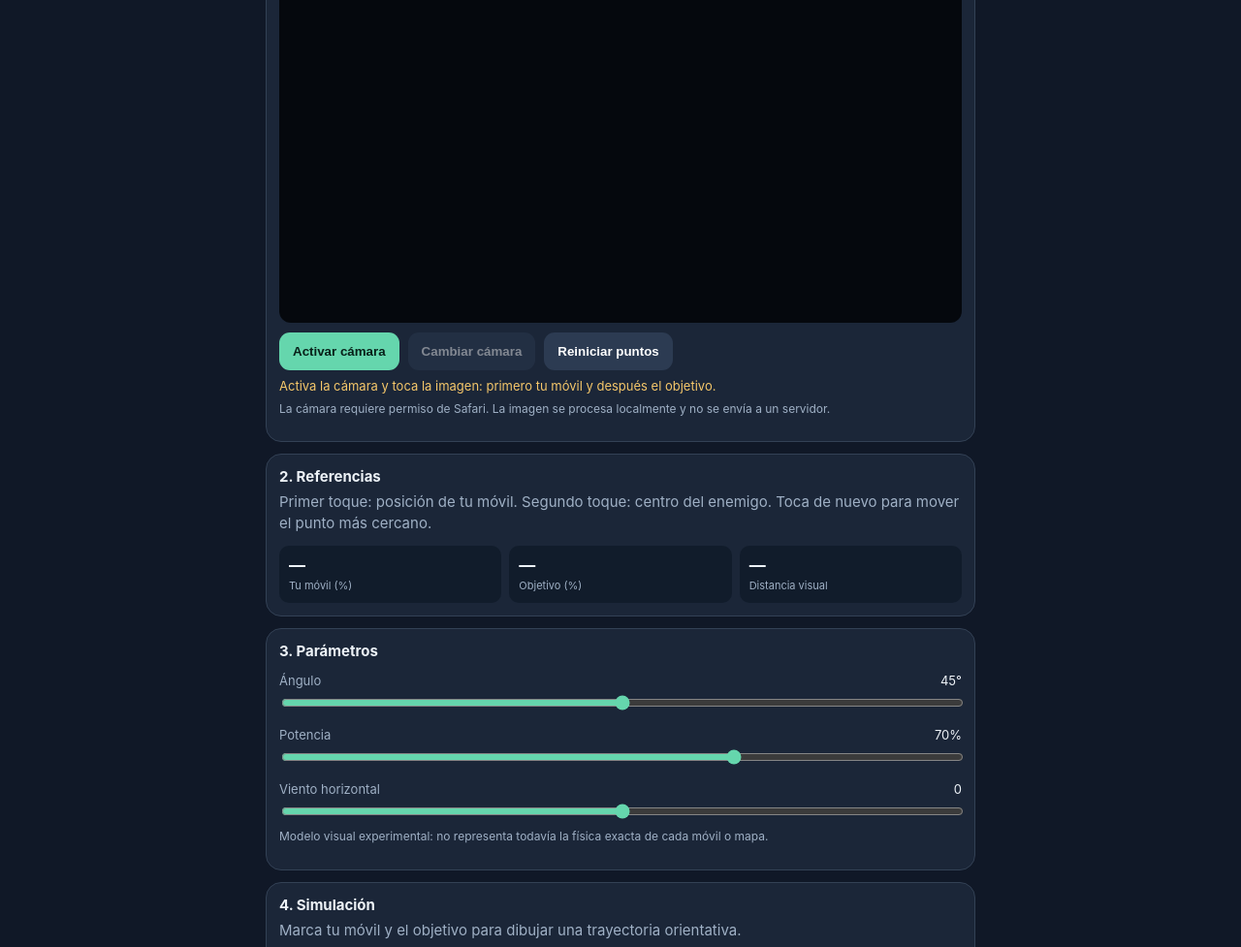
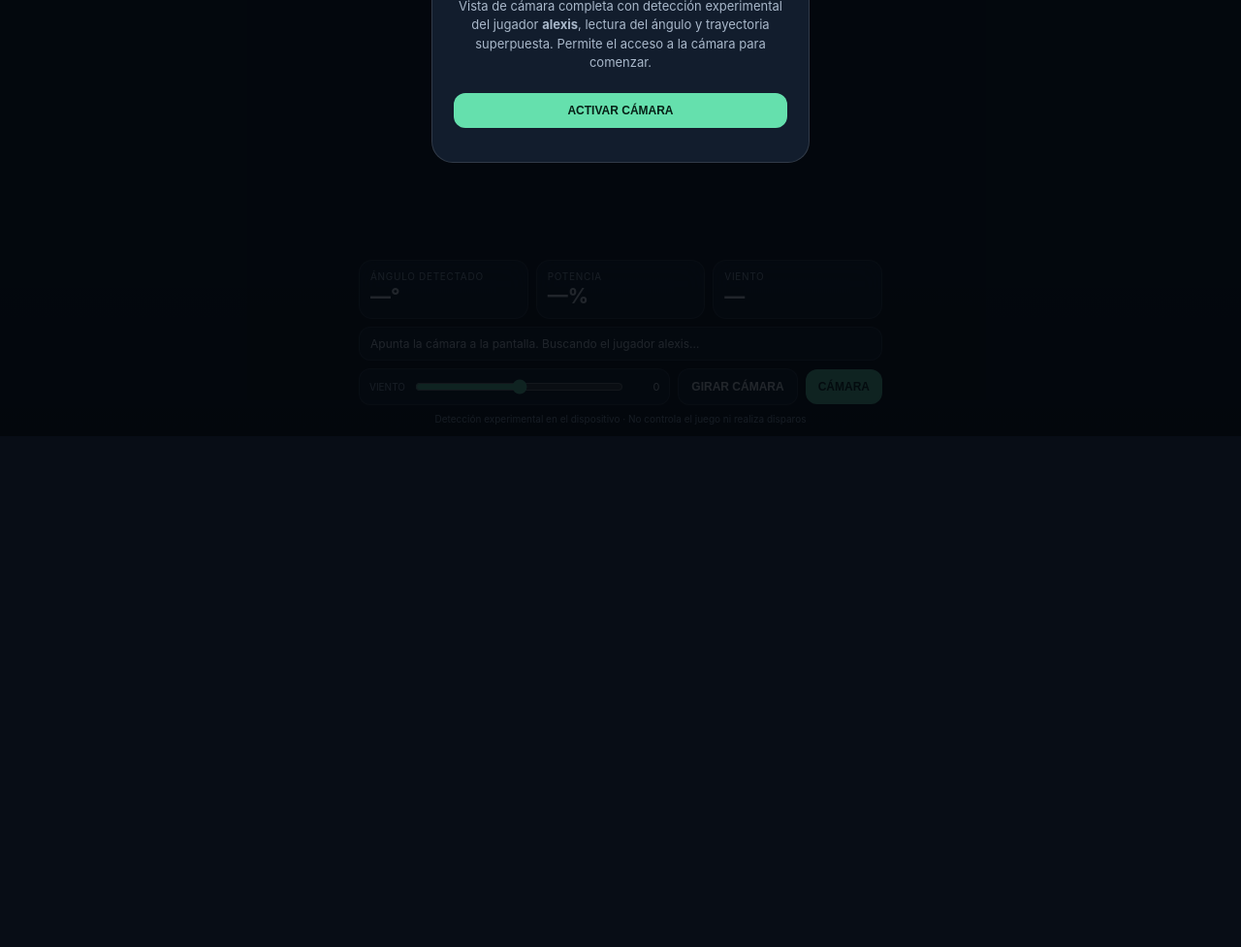
Before and after one commit to eosica/gubn, a plain HTML site: page index.html in a window 1280 px wide. Shown: the part 350-1327 px from the top of the page at 97% size. After the commit the page ends 800 px from the top, so only its background shows below. Drawn offline with Linux system fonts and the light colour scheme.

Commit message:
Upgrade GB Visual Lab full-screen camera and live OCR overlay

```diff
--- a/index.html
+++ b/index.html
@@ -1,450 +1,85 @@
-
-<!DOCTYPE html>
+<!doctype html>
 <html lang="es">
 <head>
-<meta charset="UTF-8">
-<meta name="viewport" content="width=device-width, initial-scale=1, viewport-fit=cover">
-<meta name="theme-color" content="#101827">
+<meta charset="utf-8">
+<meta name="viewport" content="width=device-width,initial-scale=1,maximum-scale=1,viewport-fit=cover">
+<meta name="theme-color" content="#080d16">
 <title>GB Visual Lab</title>
-
 <style>
-:root {
-  color-scheme: dark;
-  --bg: #101827;
-  --panel: #1b2638;
-  --line: #334155;
-  --text: #edf2f7;
-  --muted: #9fb0c5;
-  --accent: #65d6ad;
-}
-
-* { box-sizing: border-box; }
-
-body {
-  margin: 0;
-  background: var(--bg);
-  color: var(--text);
-  font: 15px -apple-system, BlinkMacSystemFont, "Segoe UI", sans-serif;
-}
-
-main {
-  max-width: 760px;
-  margin: auto;
-  padding: 16px 14px 30px;
-}
-
-h1 { font-size: 23px; margin: 6px 0 4px; }
-
-p {
-  color: var(--muted);
-  line-height: 1.45;
-  margin: 6px 0 12px;
-}
-
-.panel {
-  background: var(--panel);
-  border: 1px solid var(--line);
-  border-radius: 16px;
-  padding: 13px;
-  margin: 12px 0;
-}
-
-.stage {
-  position: relative;
-  overflow: hidden;
-  background: #05080d;
-  border-radius: 12px;
-  aspect-ratio: 4/3;
-  margin-top: 10px;
-}
-
-video, canvas {
-  position: absolute;
-  inset: 0;
-  width: 100%;
-  height: 100%;
-  object-fit: contain;
-}
-
-canvas { touch-action: manipulation; }
-
-button {
-  border: 0;
-  border-radius: 11px;
-  padding: 12px 14px;
-  background: #2c3b52;
-  color: white;
-  font-weight: 650;
-}
-
-button.primary {
-  background: var(--accent);
-  color: #082019;
-}
-
-button:disabled { opacity: .45; }
-
-.row {
-  display: flex;
-  gap: 9px;
-  flex-wrap: wrap;
-  margin-top: 10px;
-}
-
-.hint {
-  color: var(--muted);
-  font-size: 12px;
-  line-height: 1.4;
-}
-
-label {
-  display: block;
-  color: var(--muted);
-  font-size: 13px;
-  margin: 13px 0 5px;
-}
-
-input[type=range] {
-  width: 100%;
-  accent-color: var(--accent);
-}
-
-.value { float: right; color: var(--text); }
-
-.status {
-  font-size: 13px;
-  color: #f5c76a;
-  min-height: 18px;
-  margin-top: 8px;
-}
-
-.stats {
-  display: grid;
-  grid-template-columns: repeat(3, 1fr);
-  gap: 8px;
-}
-
-.stat {
-  background: #111c2b;
-  border-radius: 10px;
-  padding: 10px;
-}
-
-.stat b { display: block; font-size: 17px; }
-.stat span { color: var(--muted); font-size: 11px; }
+:root{color-scheme:dark;--bg:#080d16;--panel:rgba(13,22,36,.88);--line:rgba(255,255,255,.13);--text:#f3f7fb;--muted:#a9b8ca;--green:#65e0ad;--red:#ff7777}
+*{box-sizing:border-box}html,body{margin:0;width:100%;height:100%;overflow:hidden;background:var(--bg);color:var(--text);font:15px -apple-system,BlinkMacSystemFont,"Segoe UI",sans-serif}
+#camera{position:fixed;inset:0;width:100%;height:100%;object-fit:contain;background:#03060a}
+#overlay{position:fixed;inset:0;width:100%;height:100%;pointer-events:none}
+.shade{position:fixed;inset:0;pointer-events:none;background:linear-gradient(180deg,rgba(0,0,0,.65),transparent 22%,transparent 68%,rgba(0,0,0,.62))}
+.top{position:fixed;top:env(safe-area-inset-top,10px);left:0;right:0;padding:12px 14px;display:flex;justify-content:space-between;align-items:center;gap:8px}
+.brand{font-weight:850;letter-spacing:.08em;font-size:14px;text-shadow:0 1px 8px #000}.pill{border:1px solid var(--line);background:var(--panel);backdrop-filter:blur(12px);border-radius:99px;padding:8px 11px;font-size:11px;color:var(--green);font-weight:700}
+.bottom{position:fixed;left:12px;right:12px;bottom:calc(env(safe-area-inset-bottom,0px) + 12px);display:grid;gap:8px}
+.metrics{display:grid;grid-template-columns:repeat(3,1fr);gap:8px}
+.metric{background:var(--panel);border:1px solid var(--line);backdrop-filter:blur(12px);border-radius:14px;padding:10px 11px;min-width:0}
+.metric span{display:block;color:var(--muted);font-size:10px;text-transform:uppercase;letter-spacing:.07em}
+.metric b{display:block;font-size:21px;margin-top:2px;font-variant-numeric:tabular-nums}
+.status{background:var(--panel);border:1px solid var(--line);border-radius:12px;padding:9px 11px;font-size:12px;color:#e6edf5;backdrop-filter:blur(12px)}
+.controls{display:flex;gap:8px;align-items:center}
+button{border:1px solid var(--line);border-radius:12px;padding:11px 13px;background:var(--panel);color:white;font-weight:700;font-size:12px;backdrop-filter:blur(12px)}
+button.primary{background:var(--green);color:#062016;border:0}
+.tune{display:flex;align-items:center;gap:8px;background:var(--panel);border:1px solid var(--line);border-radius:12px;padding:8px 10px;flex:1;min-width:0}
+.tune label{font-size:10px;color:var(--muted);white-space:nowrap}.tune input{width:100%;min-width:35px;accent-color:var(--green)}.tune output{font-size:11px;min-width:27px;text-align:right}
+#startPanel{position:fixed;inset:0;display:grid;place-items:center;padding:24px;background:rgba(4,8,14,.88);z-index:5}
+.dialog{max-width:390px;width:100%;padding:22px;border:1px solid var(--line);border-radius:22px;background:#121d2d;text-align:center}
+.dialog h1{font-size:23px;margin:0 0 8px}.dialog p{color:var(--muted);font-size:13px;line-height:1.5}
+#startPanel button{width:100%;margin-top:8px}
+.hidden{display:none!important}
+.note{font-size:10px;color:#9aabc0;text-align:center}
+@media(min-aspect-ratio:1/1){.bottom{max-width:540px;left:50%;right:auto;width:calc(100% - 24px);transform:translateX(-50%)}}
 </style>
 </head>
-
 <body>
-<main>
-
-<h1>GB Visual Lab</h1>
-<p>Laboratorio visual experimental para GunBound clásico · cámara, puntos de referencia y trayectoria orientativa.</p>
-
-<section class="panel">
-<b>1. Vista de cámara</b>
-
-<div class="stage">
-<video id="video" autoplay playsinline muted></video>
-<canvas id="canvas"></canvas>
+<video id="camera" autoplay playsinline muted></video>
+<canvas id="overlay"></canvas><div class="shade"></div>
+<div class="top"><div class="brand">GB VISUAL LAB</div><div class="pill" id="live">ESPERANDO CÁMARA</div></div>
+<div class="bottom">
+ <div class="metrics">
+  <div class="metric"><span>Ángulo detectado</span><b id="angleVal">—°</b></div>
+  <div class="metric"><span>Potencia</span><b id="powerVal">—%</b></div>
+  <div class="metric"><span>Viento</span><b id="windVal">—</b></div>
+ </div>
+ <div class="status" id="status">Apunta la cámara a la pantalla. Buscando el jugador alexis…</div>
+ <div class="controls">
+  <div class="tune"><label for="wind">VIENTO</label><input id="wind" type="range" min="-10" max="10" value="0"><output id="windOut">0</output></div>
+  <button id="flip">GIRAR CÁMARA</button>
+  <button id="restart" class="primary">CÁMARA</button>
+ </div>
+ <div class="note">Detección experimental en el dispositivo · No controla el juego ni realiza disparos</div>
 </div>
-
-<div class="row">
-<button class="primary" id="start">Activar cámara</button>
-<button id="flip" disabled>Cambiar cámara</button>
-<button id="reset">Reiniciar puntos</button>
-</div>
-
-<div class="status" id="status">
-Activa la cámara y toca la imagen: primero tu móvil y después el objetivo.
-</div>
-
-<p class="hint">
-La cámara requiere permiso de Safari. La imagen se procesa localmente y no se envía a un servidor.
-</p>
-</section>
-
-<section class="panel">
-<b>2. Referencias</b>
-
-<p>
-Primer toque: posición de tu móvil.
-Segundo toque: centro del enemigo.
-Toca de nuevo para mover el punto más cercano.
-</p>
-
-<div class="stats">
-<div class="stat">
-<b id="origin">—</b>
-<span>Tu móvil (%)</span>
-</div>
-
-<div class="stat">
-<b id="target">—</b>
-<span>Objetivo (%)</span>
-</div>
-
-<div class="stat">
-<b id="distance">—</b>
-<span>Distancia visual</span>
-</div>
-</div>
-</section>
-
-<section class="panel">
-<b>3. Parámetros</b>
-
-<label>Ángulo <span class="value" id="av">45°</span></label>
-<input id="angle" type="range" min="5" max="85" value="45">
-
-<label>Potencia <span class="value" id="pv">70%</span></label>
-<input id="power" type="range" min="10" max="100" value="70">
-
-<label>Viento horizontal <span class="value" id="wv">0</span></label>
-<input id="wind" type="range" min="-10" max="10" value="0">
-
-<p class="hint">
-Modelo visual experimental: no representa todavía la física exacta de cada móvil o mapa.
-</p>
-</section>
-
-<section class="panel">
-<b>4. Simulación</b>
-
-<p id="result">
-Marca tu móvil y el objetivo para dibujar una trayectoria orientativa.
-</p>
-
-<div class="row">
-<button class="primary" id="solve">Estimar ángulo</button>
-<button id="clear">Ocultar trayectoria</button>
-</div>
-
-<p class="hint">
-Esta herramienta no lee memoria, no controla el juego ni ejecuta disparos.
-</p>
-</section>
-
-</main>
-
+<div id="startPanel"><div class="dialog"><h1>GB Visual Lab</h1><p>Vista de cámara completa con detección experimental del jugador <b>alexis</b>, lectura del ángulo y trayectoria superpuesta. Permite el acceso a la cámara para comenzar.</p><button class="primary" id="begin">ACTIVAR CÁMARA</button><p id="err"></p></div></div>
+<canvas id="work" class="hidden"></canvas>
+<script src="https://cdn.jsdelivr.net/npm/tesseract.js@5/dist/tesseract.min.js"></script>
 <script>
-(() => {
-const $ = id => document.getElementById(id);
-const video = $('video');
-const canvas = $('canvas');
-const ctx = canvas.getContext('2d');
-
-let stream = null;
-let facing = 'environment';
-let origin = null;
-let target = null;
-let show = true;
-
-function resize() {
-  const r = canvas.getBoundingClientRect();
-  const d = Math.min(devicePixelRatio || 1, 2);
-
-  canvas.width = r.width * d;
-  canvas.height = r.height * d;
-
-  ctx.setTransform(d, 0, 0, d, 0, 0);
-  draw();
-}
-
-function point(p, color, label, w, h) {
-  if (!p) return;
-
-  ctx.beginPath();
-  ctx.arc(p.x * w, p.y * h, 8, 0, 7);
-  ctx.fillStyle = color;
-  ctx.fill();
-
-  ctx.lineWidth = 2;
-  ctx.strokeStyle = '#07111c';
-  ctx.stroke();
-
-  ctx.font = 'bold 12px sans-serif';
-  ctx.fillStyle = color;
-  ctx.fillText(label, p.x * w + 11, p.y * h - 10);
-}
-
-function draw() {
-  const r = canvas.getBoundingClientRect();
-  const w = r.width;
-  const h = r.height;
-
-  ctx.clearRect(0, 0, w, h);
-
-  point(origin, '#65d6ad', 'M', w, h);
-  point(target, '#ff7777', 'OBJ', w, h);
-
-  if (origin && target && show) {
-    const dx = target.x - origin.x;
-    const angle = Number($('angle').value) * Math.PI / 180;
-    const power = Number($('power').value) / 100;
-    const wind = Number($('wind').value);
-
-    let xx = origin.x * w;
-    let yy = origin.y * h;
-
-    let vx = Math.cos(angle) * (.35 + power * .7) * (dx < 0 ? -1 : 1);
-    let vy = -Math.sin(angle) * (.35 + power * .7);
-
-    ctx.beginPath();
-    ctx.moveTo(xx, yy);
-
-    for (let i = 0; i < 180; i++) {
-      vx += wind * .00004;
-      vy += .009;
-
-      xx += vx * w * .018;
-      yy += vy * h * .018;
-
-      ctx.lineTo(xx, yy);
-
-      if (xx < 0 || xx > w || yy < 0 || yy > h) break;
-    }
-
-    ctx.strokeStyle = '#65d6ad';
-    ctx.lineWidth = 2.5;
-    ctx.setLineDash([5, 4]);
-    ctx.stroke();
-    ctx.setLineDash([]);
-  }
-}
-
-function updateStats() {
-  $('origin').textContent = origin
-    ? Math.round(origin.x * 100) + ', ' + Math.round(origin.y * 100)
-    : '—';
-
-  $('target').textContent = target
-    ? Math.round(target.x * 100) + ', ' + Math.round(target.y * 100)
-    : '—';
-
-  $('distance').textContent = origin && target
-    ? Math.round(Math.hypot(target.x - origin.x, target.y - origin.y) * 100) + '%'
-    : '—';
-}
-
-canvas.addEventListener('pointerdown', e => {
-  const r = canvas.getBoundingClientRect();
-
-  const p = {
-    x: (e.clientX - r.left) / r.width,
-    y: (e.clientY - r.top) / r.height
-  };
-
-  if (!origin) {
-    origin = p;
-    $('status').textContent = 'Móvil marcado. Ahora toca el objetivo.';
-  } else if (!target) {
-    target = p;
-    $('status').textContent = 'Objetivo marcado. Ajusta los parámetros.';
-  } else {
-    const da = Math.hypot(p.x - origin.x, p.y - origin.y);
-    const db = Math.hypot(p.x - target.x, p.y - target.y);
-
-    if (da < db) origin = p;
-    else target = p;
-  }
-
-  updateStats();
-  draw();
-});
-
-async function camera() {
-  try {
-    if (!navigator.mediaDevices?.getUserMedia) {
-      throw Error('La cámara requiere HTTPS y un navegador compatible');
-    }
-
-    if (stream) stream.getTracks().forEach(t => t.stop());
-
-    stream = await navigator.mediaDevices.getUserMedia({
-      audio: false,
-      video: { facingMode: { ideal: facing } }
-    });
-
-    video.srcObject = stream;
-    await video.play();
-
-    $('flip').disabled = false;
-    $('status').textContent = 'Cámara activa. Marca tu móvil y el objetivo.';
-
-  } catch (e) {
-    $('status').textContent = 'No se pudo abrir la cámara: ' + e.message;
-  }
-}
-
-$('start').onclick = camera;
-
-$('flip').onclick = () => {
-  facing = facing === 'environment' ? 'user' : 'environment';
-  camera();
-};
-
-$('reset').onclick = () => {
-  origin = null;
-  target = null;
-  updateStats();
-  draw();
-
-  $('status').textContent = 'Puntos reiniciados.';
-  $('result').textContent = 'Marca tu móvil y el objetivo para dibujar una trayectoria orientativa.';
-};
-
-$('clear').onclick = () => {
-  show = false;
-  draw();
-};
-
-['angle', 'power', 'wind'].forEach(id => {
-  $(id).oninput = () => {
-    $('av').textContent = $('angle').value + '°';
-    $('pv').textContent = $('power').value + '%';
-    $('wv').textContent = $('wind').value;
-
-    show = true;
-    draw();
-  };
-});
-
-$('solve').onclick = () => {
-  if (!origin || !target) {
-    $('status').textContent = 'Primero marca los dos puntos.';
-    return;
-  }
-
-  const ang = Math.max(8, Math.min(82,
-    Math.round(
-      25 + Math.atan2(
-        Math.max(0, origin.y - target.y),
-        Math.max(.01, Math.abs(target.x - origin.x))
-      ) * 180 / Math.PI * .55
-    )
-  ));
-
-  $('angle').value = ang;
-  $('av').textContent = ang + '°';
-
-  show = true;
-  draw();
-
-  $('result').textContent =
-    'Ángulo inicial orientativo: ' + ang +
-    '°. La potencia debe calibrarse con pruebas reales.';
-};
-
-window.addEventListener('resize', resize);
-
-window.addEventListener('pagehide', () => {
-  if (stream) stream.getTracks().forEach(t => t.stop());
-});
-
-resize();
+(()=> {
+const $=id=>document.getElementById(id),video=$('camera'),overlay=$('overlay'),ctx=overlay.getContext('2d'),work=$('work'),wctx=work.getContext('2d');
+let stream=null,facing='environment',worker=null,busy=false,lastBox=null,lastAngle=null,lastPower=null,wind=0,ocrReady=false,scanAt=0;
+function resize(){overlay.width=innerWidth*devicePixelRatio;overlay.height=innerHeight*devicePixelRatio;ctx.setTransform(devicePixelRatio,0,0,devicePixelRatio,0,0);draw()}
+function fit(){const vw=video.videoWidth||1,vh=video.videoHeight||1,scale=Math.min(innerWidth/vw,innerHeight/vh),dw=vw*scale,dh=vh*scale;return{x:(innerWidth-dw)/2,y:(innerHeight-dh)/2,w:dw,h:dh}}
+function draw(){ctx.clearRect(0,0,innerWidth,innerHeight);const r=fit();if(lastBox){const x=r.x+lastBox.x*r.w,y=r.y+lastBox.y*r.h,bw=lastBox.w*r.w,bh=lastBox.h*r.h;ctx.strokeStyle='#65e0ad';ctx.lineWidth=3;ctx.shadowColor='#000';ctx.shadowBlur=8;ctx.strokeRect(x,y,bw,bh);ctx.fillStyle='#65e0ad';ctx.font='bold 13px sans-serif';ctx.fillText('ALEXIS · DETECTADO',x,y-8);ctx.shadowBlur=0;
+const tx=x+bw*.55,ty=y-bh*.15;ctx.beginPath();ctx.arc(tx,ty,5,0,Math.PI*2);ctx.fillStyle='#65e0ad';ctx.fill();}
+if(lastBox&&lastAngle!==null){const x=r.x+(lastBox.x+lastBox.w*.5)*r.w,y=r.y+(lastBox.y+lastBox.h*.35)*r.h;const a=lastAngle*Math.PI/180,p=(lastPower??65)/100,dir=1;let vx=Math.cos(a)*(.8+p*1.4)*dir,vy=-Math.sin(a)*(.8+p*1.4),px=x,py=y;ctx.beginPath();ctx.moveTo(px,py);for(let i=0;i<150;i++){vx+=wind*.0009;vy+=.018;px+=vx*2.1;py+=vy*2.1;ctx.lineTo(px,py);if(px<0||px>innerWidth||py<0||py>innerHeight)break;}ctx.strokeStyle='#ffe16a';ctx.lineWidth=3;ctx.setLineDash([7,5]);ctx.stroke();ctx.setLineDash([]);}}
+function setStatus(s){$('status').textContent=s}
+async function start(){try{if(!navigator.mediaDevices?.getUserMedia)throw Error('Abre esta página mediante HTTPS en Safari.');if(stream)stream.getTracks().forEach(t=>t.stop());stream=await navigator.mediaDevices.getUserMedia({audio:false,video:{facingMode:{ideal:facing},width:{ideal:1920},height:{ideal:1080}}});video.srcObject=stream;await video.play();$('startPanel').classList.add('hidden');$('live').textContent='CÁMARA ACTIVA';setStatus('Cámara activa. Buscando el rótulo alexis…');if(!worker&&window.Tesseract){worker=await Tesseract.createWorker('eng');await worker.setParameters({tessedit_pageseg_mode:'11'});ocrReady=true;}scan();}catch(e){$('err').textContent='No se pudo iniciar: '+e.message;$('startPanel').classList.remove('hidden');}}
+async function scan(){if(!stream)return;if(!busy&&ocrReady&&video.readyState>=2&&Date.now()-scanAt>1100){busy=true;scanAt=Date.now();try{const max=1000,scale=Math.min(1,max/video.videoWidth);work.width=Math.round(video.videoWidth*scale);work.height=Math.round(video.videoHeight*scale);wctx.drawImage(video,0,0,work.width,work.height);const {data}=await worker.recognize(work);const words=data.words||[];let found=null;for(const word of words){const t=word.text.toLowerCase().replace(/[^a-z]/g,'');if(t.includes('alexis')||t==='alexi5'){const b=word.bbox;found={x:b.x0/work.width,y:b.y0/work.height,w:(b.x1-b.x0)/work.width,h:(b.y1-b.y0)/work.height};break;}}
+if(found){lastBox=found;$('live').textContent='ALEXIS DETECTADO';setStatus('Jugador alexis localizado. Leyendo el HUD…');}
+const texts=words.map(z=>z.text);let angle=null,power=null;
+for(let i=0;i<texts.length;i++){const s=texts[i].replace(',','.');if(/^\d{1,2}(?:\.\d)?°?$/.test(s)){const n=parseFloat(s);if(n>=5&&n<=85){angle=n;break;}}}
+for(let i=0;i<texts.length;i++){const s=texts[i].replace('%','');if(/^\d{1,3}$/.test(s)){const n=+s;if(n>=10&&n<=100){power=n;}}}
+if(angle!==null){lastAngle=angle;$('angleVal').textContent=angle+'°';}if(power!==null){lastPower=power;$('powerVal').textContent=power+'%';}
+if(!found&&!lastBox){$('live').textContent='BUSCANDO ALEXIS';setStatus('No encuentro el nombre alexis. Ajusta la cámara para que se vea toda la pantalla del juego.');}
+if(lastAngle===null){$('angleVal').textContent='—°';}if(lastPower===null){$('powerVal').textContent='—%';}
+draw();
+}catch(e){setStatus('OCR: '+e.message);}finally{busy=false;}}
+requestAnimationFrame(scan);}
+$('begin').onclick=start;$('restart').onclick=()=>{if(stream){stream.getTracks().forEach(t=>t.stop());stream=null;}lastBox=null;lastAngle=null;lastPower=null;$('angleVal').textContent='—°';$('powerVal').textContent='—%';$('live').textContent='ESPERANDO CÁMARA';$('startPanel').classList.remove('hidden');ctx.clearRect(0,0,innerWidth,innerHeight);};
+$('flip').onclick=()=>{facing=facing==='environment'?'user':'environment';start();};
+$('wind').oninput=()=>{wind=+$('wind').value;$('windOut').textContent=wind;$('windVal').textContent=wind;draw();};
+addEventListener('resize',resize);addEventListener('pagehide',()=>{if(stream)stream.getTracks().forEach(t=>t.stop());if(worker)worker.terminate();});resize();
 })();
 </script>
-
-</body>
-</html>
+</body></html>
```
